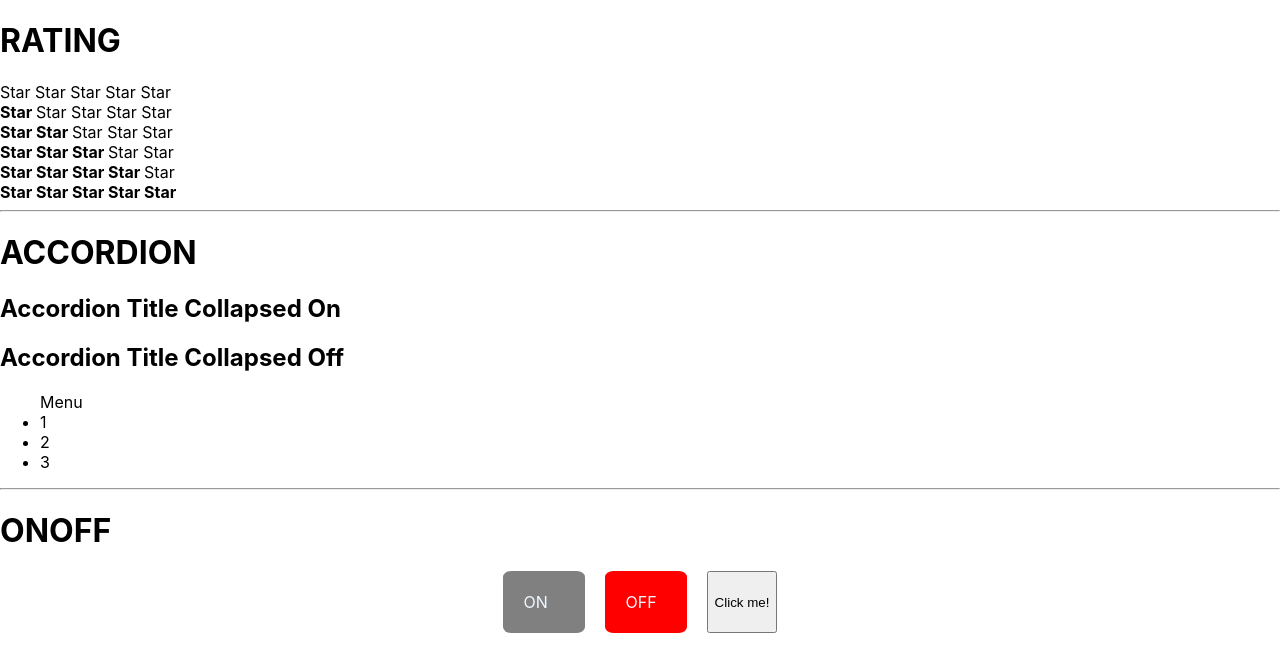
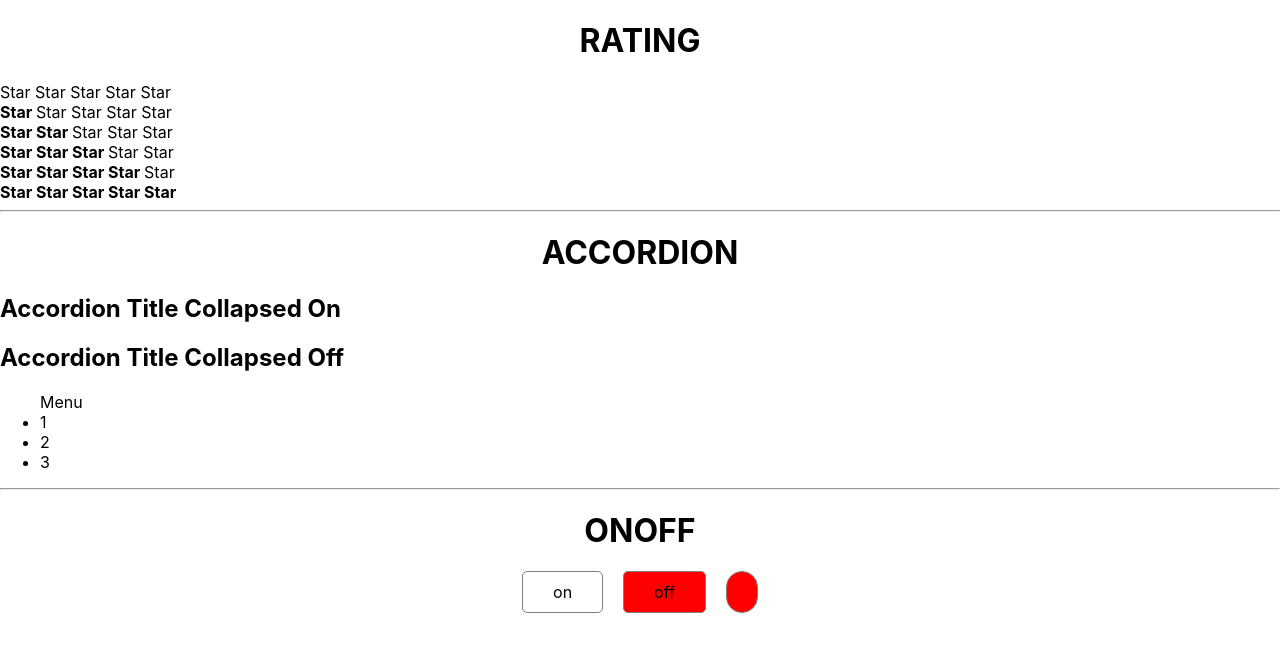
Before and after one commit to ArturLimaiko/it-kamasutra-examples-, a React (Create React App) app: page / in a window 1280 px wide. Shown: the top 672 px of the page. Built offline with nearby package versions, Linux system fonts and the light colour scheme.

Commit message:
сделал неконтролируемый input

```diff
--- a/src/App.tsx
+++ b/src/App.tsx
@@ -30,7 +30,7 @@ type AppTitleType = {
 
 function AppTitle({title}: AppTitleType) {
     return (
-        <h1>{title}</h1>
+        <h1 style={{display: 'flex',justifyContent: 'center'}}>{title}</h1>
     )
 }
 
--- a/src/OnOff.css
+++ /dev/null
@@ -1,36 +0,0 @@
-.wrap {
-    display: flex;
-    gap : 20px;
-    justify-content: center;
-}
-
-.green,
-.red {
-    display: block;
-    width: 40px;
-    border-radius: 10%;
-    padding: 20px;
-    margin: 0;
-    border: 1px solid transparent;
-    background-color: gray;
-    color: aliceblue;
-}
-
-.green.active {
-    background-color: green;
-    color: aliceblue;
-}
-
-.red.active {
-    background-color: red;
-    color: aliceblue;
-}
-
-.switchButton {
-    display: block;
-    padding: 20px 10px;
-    width: 100px;
-    border:1px solid gray;
-    border-radius: 10px;
-    background-color: transparent;
-}
--- a/src/OnOff.tsx
+++ b/src/OnOff.tsx
@@ -1,23 +1,70 @@
 import React, {useState} from 'react';
-import './OnOff.css';
 
 export const OnOff = () => {
-    let [isOn, setIsOn] = useState(false);
+    const [on, setOn] = useState(false);
 
-    const isOnClick = () => {
-        setIsOn(true)
+    const onStyle = {
+        display: 'block',
+        borderRadius: '5px',
+        padding: '10px 30px',
+        margin: '0',
+        border: '1px solid gray',
+        backgroundColor: on ? 'green' : 'white',
+        color: 'black'
+
     }
-
-    const isOffClick = () => {
-        setIsOn(false)
+    const offStyle = {
+        display: 'block',
+        borderRadius: '5px',
+        padding: '10px 30px',
+        margin: '0',
+        border: '1px solid gray',
+        backgroundColor: on ? 'white' : 'red',
+        color: 'black'
+    }
+    const switchButton = {
+        display: 'block',
+        padding: '15px',
+        border: '1px solid gray',
+        borderRadius: '30px',
+        backgroundColor: on ? 'green' : 'red'
+    }
+    const wrap = {
+        display: 'flex',
+        gap: '20px',
+        justifyContent:'center'
     }
 
     return (
-        <div className={'wrap'}>
-            <div className={`green ${isOn ? 'active' : ''}`} onClick={isOnClick}>ON</div>
-            <div className={`red ${!isOn ? 'active' : ''}`} onClick={isOffClick}>OFF</div>
-            <button onClick={() =>  alert(isOn ? 'Is On!' : 'Is Off!')}> Click me!
-            </button>
+        <div style = {wrap}>
+            <div style={onStyle} onClick={() => setOn(true)}>on</div>
+            <div style={offStyle}  onClick={()=> setOn(false)}>off</div>
+            <div style={switchButton}></div>
         </div>
     );
 };
+
+
+// import React, {useState} from 'react';
+// import './OnOff.css';
+//
+// export const OnOff = () => {
+//     let [isOn, setIsOn] = useState(false);
+//
+//     const isOnClick = () => {
+//         setIsOn(true)
+//     }
+//
+//     const isOffClick = () => {
+//         setIsOn(false)
+//     }
+//
+//     return (
+//         <div className={'wrap'}>
+//             <div className={`green ${isOn ? 'active' : ''}`} onClick={isOnClick}>ON</div>
+//             <div className={`red ${!isOn ? 'active' : ''}`} onClick={isOffClick}>OFF</div>
+//             <button onClick={() =>  alert(isOn ? 'Is On!' : 'Is Off!')}> Click me!
+//             </button>
+//         </div>
+//     );
+// };
```
